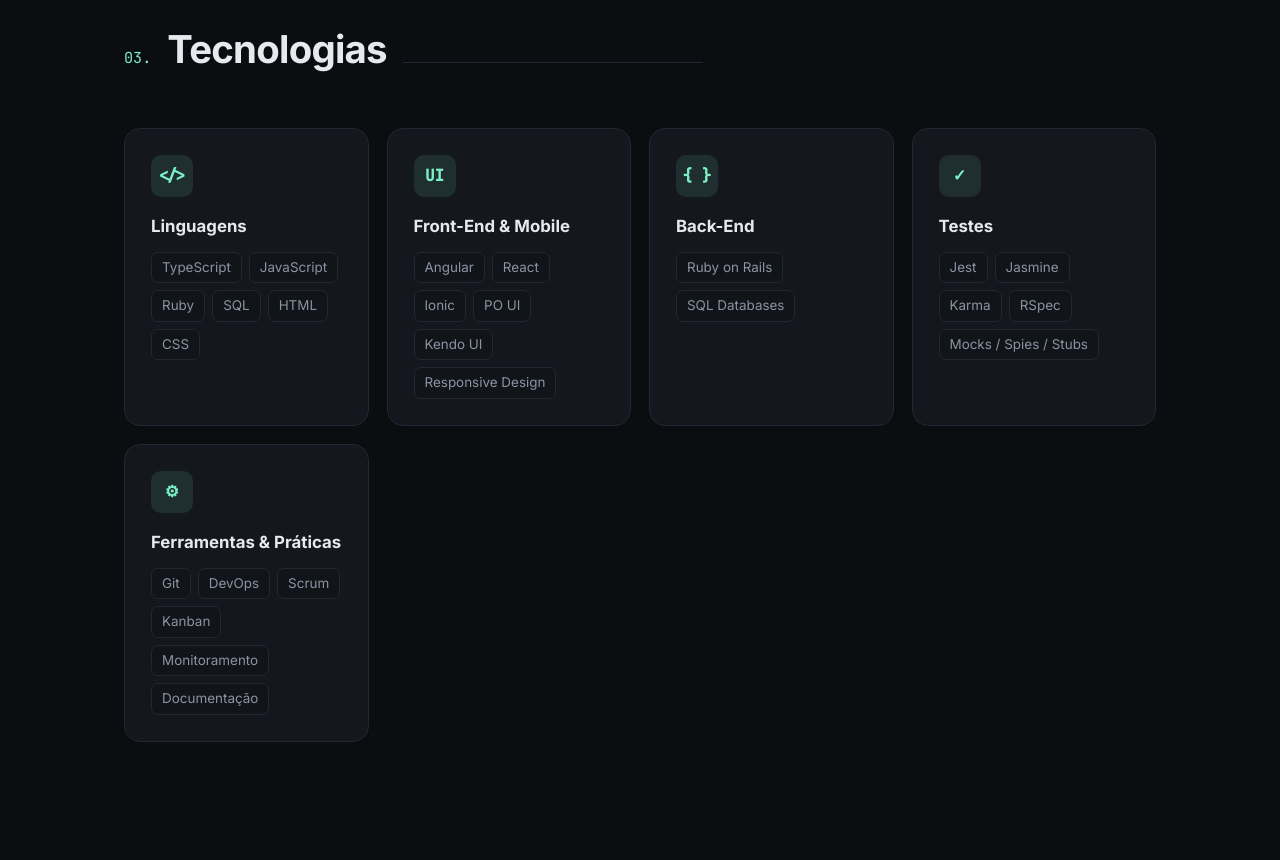
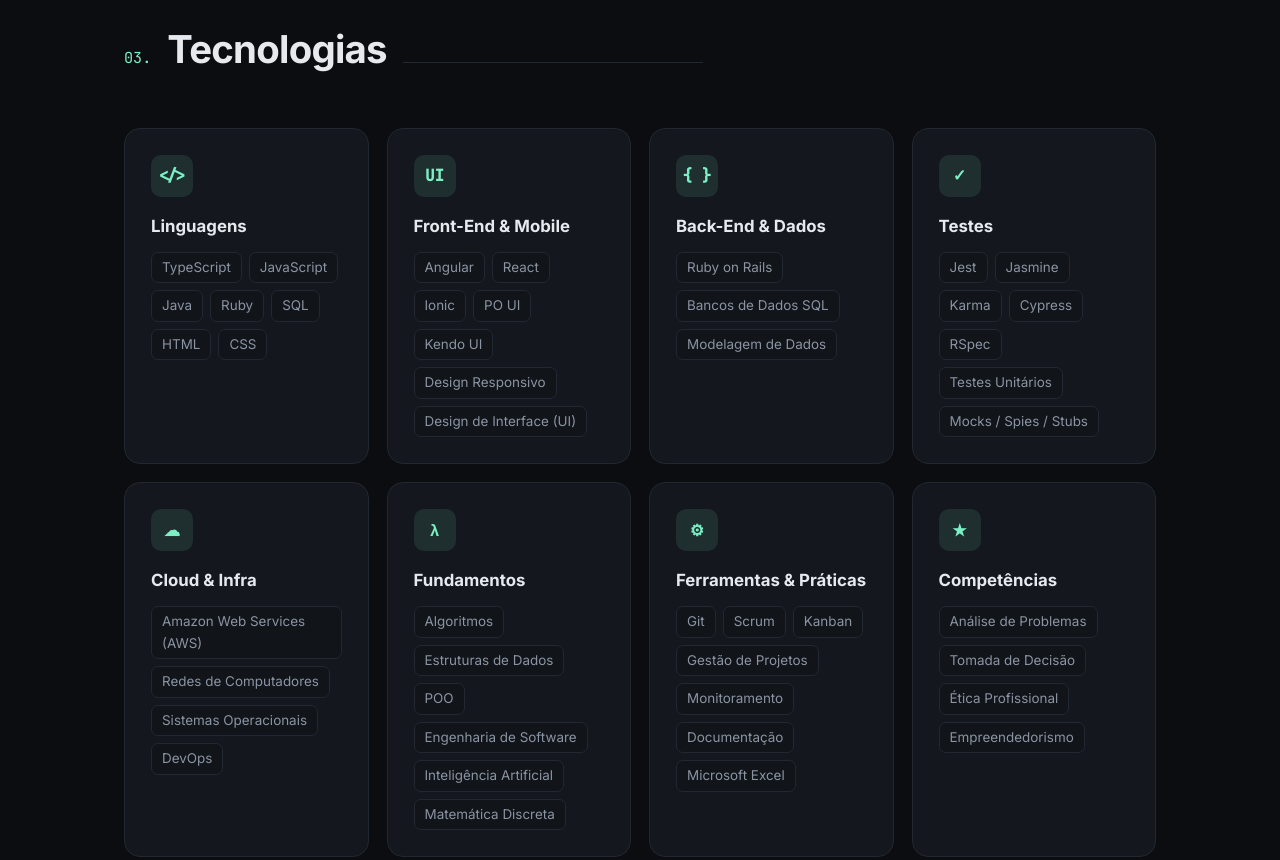
Before and after one commit to gabrielguimah/gabrielguimah.github.io, a plain HTML site: page index.html in a window 1280 px wide. Shown: the part 2700-3560 px from the top of the page. Drawn offline with Linux system fonts and the light colour scheme.

Commit message:
Add files via upload

```diff
--- a/index.html
+++ b/index.html
@@ -107,7 +107,7 @@
   .chip{font-family:var(--mono);font-size:.76rem;padding:5px 11px;border-radius:999px;background:rgba(124,240,197,.08);color:var(--accent);border:1px solid rgba(124,240,197,.18)}
 
   /* skills */
-  .skills{display:grid;grid-template-columns:repeat(auto-fit,minmax(230px,1fr));gap:18px}
+  .skills{display:grid;grid-template-columns:repeat(auto-fill,minmax(240px,1fr));gap:18px}
   .skill{background:var(--card);border:1px solid var(--line);border-radius:16px;padding:26px;transition:transform .25s,border-color .25s}
   .skill:hover{transform:translateY(-4px);border-color:rgba(124,240,197,.4)}
   .skill .ic{width:42px;height:42px;border-radius:10px;display:grid;place-items:center;background:rgba(124,240,197,.1);color:var(--accent);margin-bottom:16px;font-family:var(--mono);font-weight:600}
@@ -261,11 +261,14 @@
     <div class="wrap">
       <div class="sec-head reveal"><span class="num">03.</span><h2 data-pt="Tecnologias" data-en="Tech stack">Tecnologias</h2><span class="bar"></span></div>
       <div class="skills">
-        <div class="skill reveal"><div class="ic">&lt;/&gt;</div><h3 data-pt="Linguagens" data-en="Languages">Linguagens</h3><div class="list"><span>TypeScript</span><span>JavaScript</span><span>Ruby</span><span>SQL</span><span>HTML</span><span>CSS</span></div></div>
-        <div class="skill reveal"><div class="ic">UI</div><h3>Front-End & Mobile</h3><div class="list"><span>Angular</span><span>React</span><span>Ionic</span><span>PO UI</span><span>Kendo UI</span><span>Responsive Design</span></div></div>
-        <div class="skill reveal"><div class="ic">{ }</div><h3>Back-End</h3><div class="list"><span>Ruby on Rails</span><span>SQL Databases</span></div></div>
-        <div class="skill reveal"><div class="ic">✓</div><h3 data-pt="Testes" data-en="Testing">Testes</h3><div class="list"><span>Jest</span><span>Jasmine</span><span>Karma</span><span>RSpec</span><span>Mocks / Spies / Stubs</span></div></div>
-        <div class="skill reveal"><div class="ic">⚙</div><h3 data-pt="Ferramentas & Práticas" data-en="Tools & Practices">Ferramentas & Práticas</h3><div class="list"><span>Git</span><span>DevOps</span><span>Scrum</span><span>Kanban</span><span data-pt="Monitoramento" data-en="Monitoring">Monitoramento</span><span data-pt="Documentação" data-en="Documentation">Documentação</span></div></div>
+        <div class="skill reveal"><div class="ic">&lt;/&gt;</div><h3 data-pt="Linguagens" data-en="Languages">Linguagens</h3><div class="list"><span>TypeScript</span><span>JavaScript</span><span>Java</span><span>Ruby</span><span>SQL</span><span>HTML</span><span>CSS</span></div></div>
+        <div class="skill reveal"><div class="ic">UI</div><h3>Front-End & Mobile</h3><div class="list"><span>Angular</span><span>React</span><span>Ionic</span><span>PO UI</span><span>Kendo UI</span><span data-pt="Design Responsivo" data-en="Responsive Design">Design Responsivo</span><span data-pt="Design de Interface (UI)" data-en="UI Design">Design de Interface (UI)</span></div></div>
+        <div class="skill reveal"><div class="ic">{ }</div><h3 data-pt="Back-End & Dados" data-en="Back-End & Data">Back-End & Dados</h3><div class="list"><span>Ruby on Rails</span><span data-pt="Bancos de Dados SQL" data-en="SQL Databases">Bancos de Dados SQL</span><span data-pt="Modelagem de Dados" data-en="Database Design">Modelagem de Dados</span></div></div>
+        <div class="skill reveal"><div class="ic">✓</div><h3 data-pt="Testes" data-en="Testing">Testes</h3><div class="list"><span>Jest</span><span>Jasmine</span><span>Karma</span><span>Cypress</span><span>RSpec</span><span data-pt="Testes Unitários" data-en="Unit Testing">Testes Unitários</span><span>Mocks / Spies / Stubs</span></div></div>
+        <div class="skill reveal"><div class="ic">☁</div><h3>Cloud & Infra</h3><div class="list"><span>Amazon Web Services (AWS)</span><span data-pt="Redes de Computadores" data-en="Computer Networks">Redes de Computadores</span><span data-pt="Sistemas Operacionais" data-en="Operating Systems">Sistemas Operacionais</span><span>DevOps</span></div></div>
+        <div class="skill reveal"><div class="ic">λ</div><h3 data-pt="Fundamentos" data-en="CS Fundamentals">Fundamentos</h3><div class="list"><span data-pt="Algoritmos" data-en="Algorithms">Algoritmos</span><span data-pt="Estruturas de Dados" data-en="Data Structures">Estruturas de Dados</span><span data-pt="POO" data-en="OOP">POO</span><span data-pt="Engenharia de Software" data-en="Software Engineering">Engenharia de Software</span><span data-pt="Inteligência Artificial" data-en="Artificial Intelligence">Inteligência Artificial</span><span data-pt="Matemática Discreta" data-en="Discrete Math">Matemática Discreta</span></div></div>
+        <div class="skill reveal"><div class="ic">⚙</div><h3 data-pt="Ferramentas & Práticas" data-en="Tools & Practices">Ferramentas & Práticas</h3><div class="list"><span>Git</span><span>Scrum</span><span>Kanban</span><span data-pt="Gestão de Projetos" data-en="Project Management">Gestão de Projetos</span><span data-pt="Monitoramento" data-en="Monitoring">Monitoramento</span><span data-pt="Documentação" data-en="Documentation">Documentação</span><span>Microsoft Excel</span></div></div>
+        <div class="skill reveal"><div class="ic">★</div><h3 data-pt="Competências" data-en="Soft Skills">Competências</h3><div class="list"><span data-pt="Análise de Problemas" data-en="Problem Solving">Análise de Problemas</span><span data-pt="Tomada de Decisão" data-en="Decision Making">Tomada de Decisão</span><span data-pt="Ética Profissional" data-en="Work Ethic">Ética Profissional</span><span data-pt="Empreendedorismo" data-en="Entrepreneurship">Empreendedorismo</span></div></div>
       </div>
     </div>
   </section>
```
